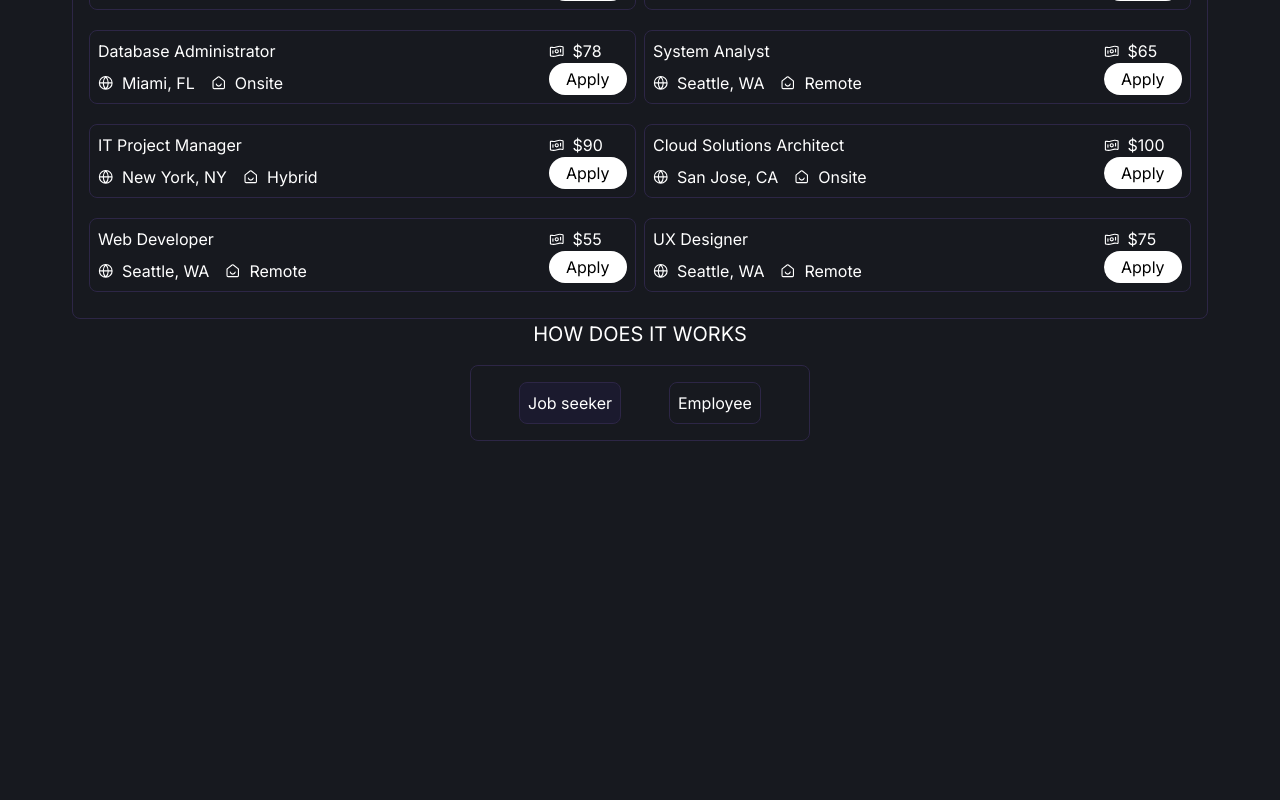
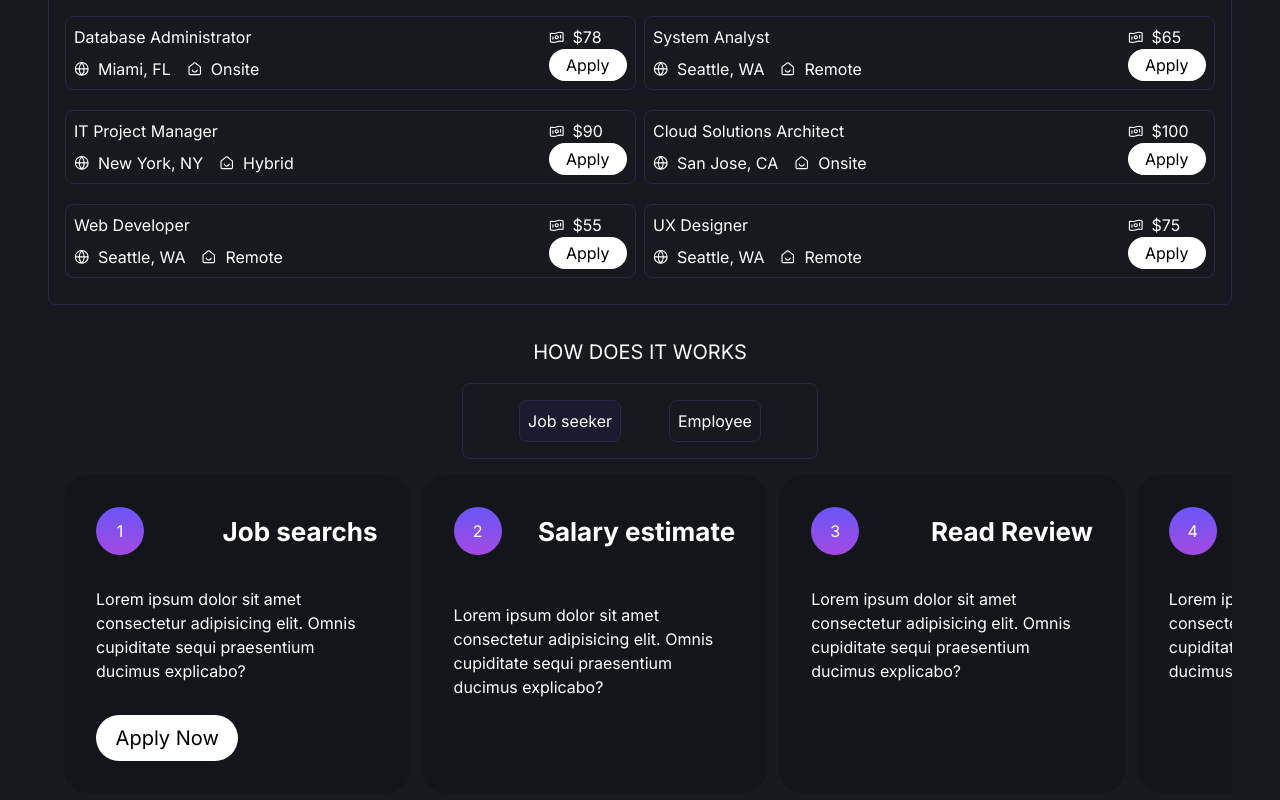
Before and after one commit to Cyrusweb/jobseek, a React (Vite) app: page / in a window 1280 px wide. Shown: the part 1214-2014 px from the top of the page. Before the commit the page ends 1655 px from the top, so only its background shows below. Built offline with nearby package versions, Linux system fonts and the light colour scheme.

Commit message:
working on new component howthos

```diff
--- a/src/Components/Hero.jsx
+++ b/src/Components/Hero.jsx
@@ -7,11 +7,13 @@ function Hero() {
     <>
       <main className="md:mt-[90px] px-4">
         <article className=" md:flex md:mt-[3rem] mt-[3rem] justify-around md:m-[3rem] flex-row-reverse">
-          <img
-            src={banner}
-            alt="banner"
-            className="w-[330px] mt-[14px] md:w-[350px] lg:w-[569.89px] px-[30px] pt-[-6px]"
-          />
+          <figure>
+            <img
+              src={banner}
+              alt="banner"
+              className="w-[330px] mt-[14px] md:w-[350px] lg:w-[569.89px] px-[30px] pt-[-6px]"
+            />
+          </figure>
           <section className="">
             <div className="border-[1px] lg:w-[60%]  pr-9   mt-[45.3px]   justify-center border-[#484848]  items-center rounded-full  flex">
               <article className="text-white  m-auto text-[12px] mr-[21px] py-[11px]  font-[400] leading-[19.2px]">
--- a/src/Components/Home.jsx
+++ b/src/Components/Home.jsx
@@ -12,13 +12,13 @@ function Home() {
       <Nav />
       <Hero />
       <WhatWeDo />
-      <main className="flex justify-center items-center">
-        <div>
-          <About />
-          <JobList />
-          <HowThose />
-        </div>
-      </main>
+      {/* <main className="flex justify-center overflow-x-auto items-center"> */}
+      <div>
+        <About />
+        <JobList />
+        <HowThose />
+      </div>
+      {/* </main> */}
     </>
   );
 }
--- a/src/Components/HowThose.jsx
+++ b/src/Components/HowThose.jsx
@@ -3,7 +3,7 @@ import React from "react";
 function HowThose() {
   return (
     <>
-      <main className="  md:mx-12 mt-[5rem] md:m-auto m-3 ">
+      <main className="  md:mx-12 mt-[5rem]  md:mt-[2rem] md:m-auto m-3 ">
         <section>
           <h1 className="text-white text-center text-[20px]">
             HOW DOES IT WORKS
@@ -21,6 +21,81 @@ function HowThose() {
             </div>
           </div>
         </section>
+
+        <main className="flex gap-3  p-4 overflow-x-auto ">
+          {/* <div className="flex space-x-6 px-6"> */}
+          <article className="bg-[#13151A]  flex-shrink-0  lg:w-[30%]  md:w-[50%]  w-[90%]  p-8 rounded-3xl  items-center">
+            <div className="text-white flex gap-8 items-center justify-between">
+              <div>
+                <button className="btn rounded-full w-12 h-12">1</button>
+              </div>
+              <div>
+                <h1 className="text-[26px] font-bold">Job searchs</h1>
+              </div>
+            </div>
+            <div className="text-white mt-8">
+              <p>
+                Lorem ipsum dolor sit amet consectetur adipisicing elit. Omnis
+                cupiditate sequi praesentium ducimus explicabo?
+              </p>
+              <button className="bg-white w-[142.36px] text-black font=bold mt-8 rounded-full px-2 py-2 text-[20px]">
+                Apply Now
+              </button>
+            </div>
+          </article>
+
+          <article className="bg-[#13151A] flex-shrink-0 lg:w-[30%]  md:w-[50%]   w-[100%] p-8 rounded-3xl  items-center">
+            <div className="text-white flex items-center gap-8 justify-between">
+              <div>
+                <button className="btn rounded-full w-12 h-12">2</button>
+              </div>
+              <div>
+                <h1 className="text-[26px] font-bold">Salary estimate </h1>
+              </div>
+            </div>
+            <div className="text-white mt-12">
+              <p>
+                Lorem ipsum dolor sit amet consectetur adipisicing elit. Omnis
+                cupiditate sequi praesentium ducimus explicabo?
+              </p>
+            </div>
+          </article>
+
+          <article className="bg-[#13151A] flex-shrink-0 lg:w-[30%]  md:w-[50%]  w-[90%] p-8 rounded-3xl ">
+            <div className="text-white flex items-center  gap-8 justify-between">
+              <div>
+                <button className="btn rounded-full w-12 h-12">3</button>
+              </div>
+              <div>
+                <h1 className="text-[26px] font-bold">Read Review</h1>
+              </div>
+            </div>
+            <div className="text-white mt-8">
+              <p>
+                Lorem ipsum dolor sit amet consectetur adipisicing elit. Omnis
+                cupiditate sequi praesentium ducimus explicabo?
+              </p>
+            </div>
+          </article>
+
+          <article className="bg-[#13151A] flex-shrink-0  lg:w-[30%] md:w-[50%]  w-[90%] p-8 rounded-3xl  items-center">
+            <div className="text-white flex items-center  gap-8  justify-between">
+              <div>
+                <button className="btn rounded-full w-12 h-12">4</button>
+              </div>
+              <div>
+                <h1 className="text-[26px] font-bold">Job searchs</h1>
+              </div>
+            </div>
+            <div className="text-white mt-8">
+              <p>
+                Lorem ipsum dolor sit amet consectetur adipisicing elit. Omnis
+                cupiditate sequi praesentium ducimus explicabo?
+              </p>
+            </div>
+          </article>
+          {/* </div> */}
+        </main>
       </main>
     </>
   );
--- a/src/Components/JobList.jsx
+++ b/src/Components/JobList.jsx
@@ -15,7 +15,7 @@ function JobList() {
         </div>
 
         {/* Render job cards dynamically */}
-        <section className="md:grid grid-cols-2 gap-x-2 overflow-y-auto h-[60vh]">
+        <section className="md:grid grid-cols-2 gap-x-2 overflow-y-auto h-[60vh] ">
           {ListLeft.map((job) => (
             <div
               key={job.id}
--- a/src/index.css
+++ b/src/index.css
@@ -132,7 +132,11 @@ html {
 }
 
 ::-webkit-scrollbar-thumb {
-  background-color: #2d2646;
+  background-color: #17191f;
   border-radius: 50px;
   border: 2px solid transparent;
 }
+
+.btn {
+  background: linear-gradient(180deg, #6857f6, #a549e2);
+}
```
